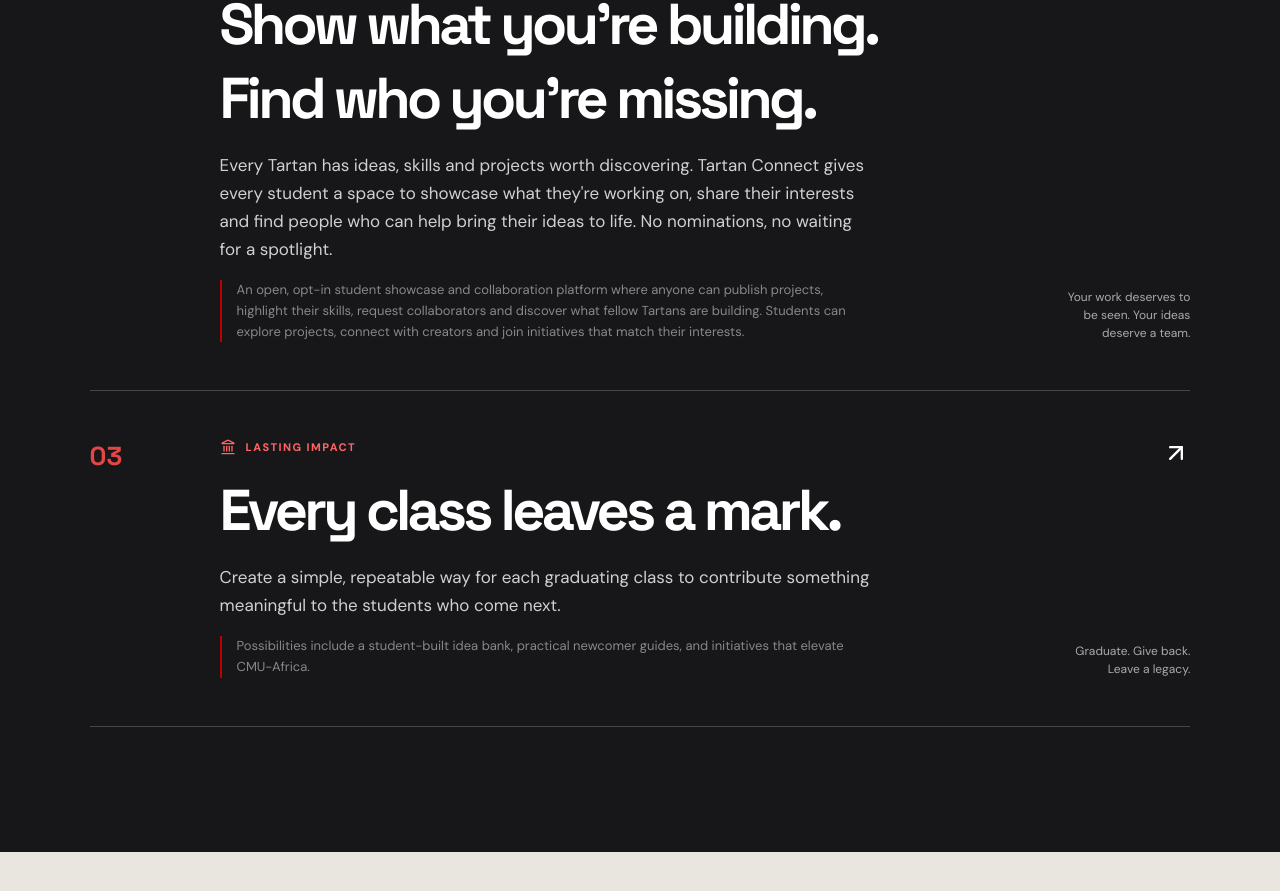
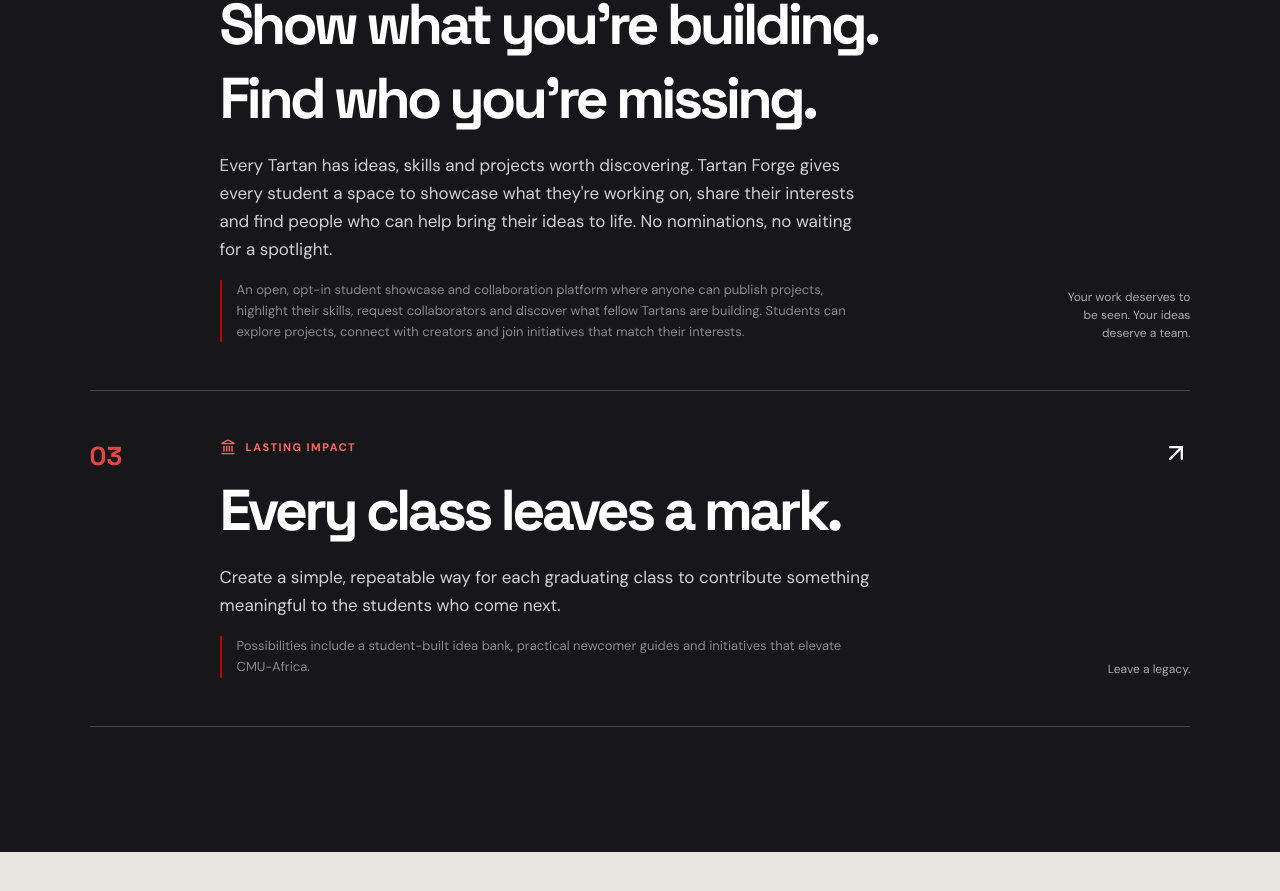
Before and after one commit to Getsug/herbert-campaign, a Next.js app: page / in a window 1280 px wide. Shown: the part 2413-3304 px from the top of the page. Built offline with nearby package versions, Linux system fonts and the light colour scheme.

Commit message:
updated tinitiatives

```diff
--- a/app/page.tsx
+++ b/app/page.tsx
@@ -83,7 +83,7 @@ const initiatives = [
     tag: "STUDENT SHOWCASE & COLLABORATION",
     icon: Users,
     title: "Show what you're building. Find who you're missing.",
-    desc: "Every Tartan has ideas, skills and projects worth discovering. Tartan Connect gives every student a space to showcase what they're working on, share their interests and find people who can help bring their ideas to life. No nominations, no waiting for a spotlight.",
+    desc: "Every Tartan has ideas, skills and projects worth discovering. Tartan Forge gives every student a space to showcase what they're working on, share their interests and find people who can help bring their ideas to life. No nominations, no waiting for a spotlight.",
     detail: "An open, opt-in student showcase and collaboration platform where anyone can publish projects, highlight their skills, request collaborators and discover what fellow Tartans are building. Students can explore projects, connect with creators and join initiatives that match their interests.",
     line: "Your work deserves to be seen. Your ideas deserve a team."
   },
@@ -94,8 +94,8 @@ const initiatives = [
     title: "Every class leaves a mark.",
     desc: "Create a simple, repeatable way for each graduating class to contribute something meaningful to the students who come next.",
     detail:
-      "Possibilities include a student-built idea bank, practical newcomer guides, and initiatives that elevate CMU-Africa.",
-    line: "Graduate. Give back. Leave a legacy.",
+      "Possibilities include a student-built idea bank, practical newcomer guides and initiatives that elevate CMU-Africa.",
+    line: "Leave a legacy.",
   },
 ];
 
```
